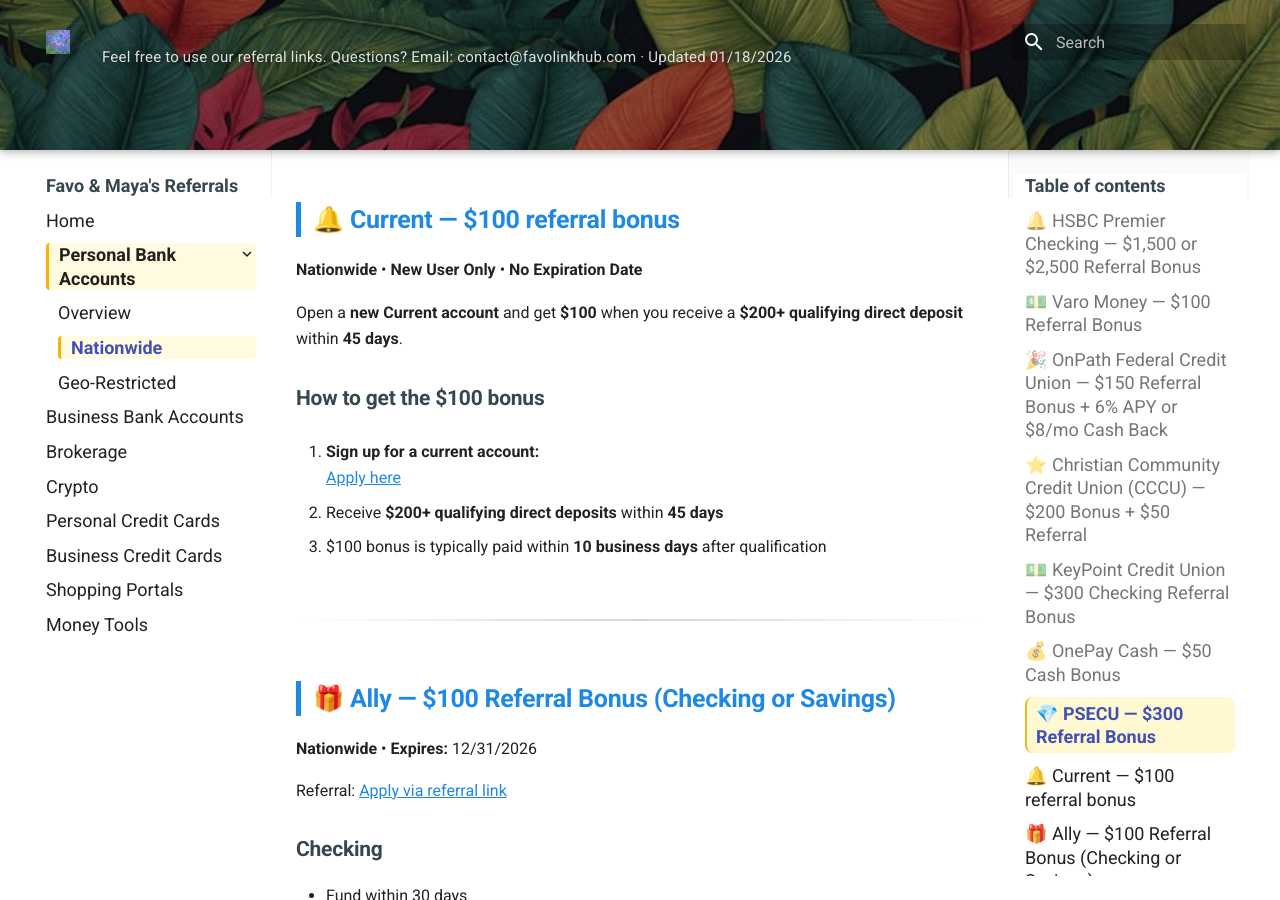
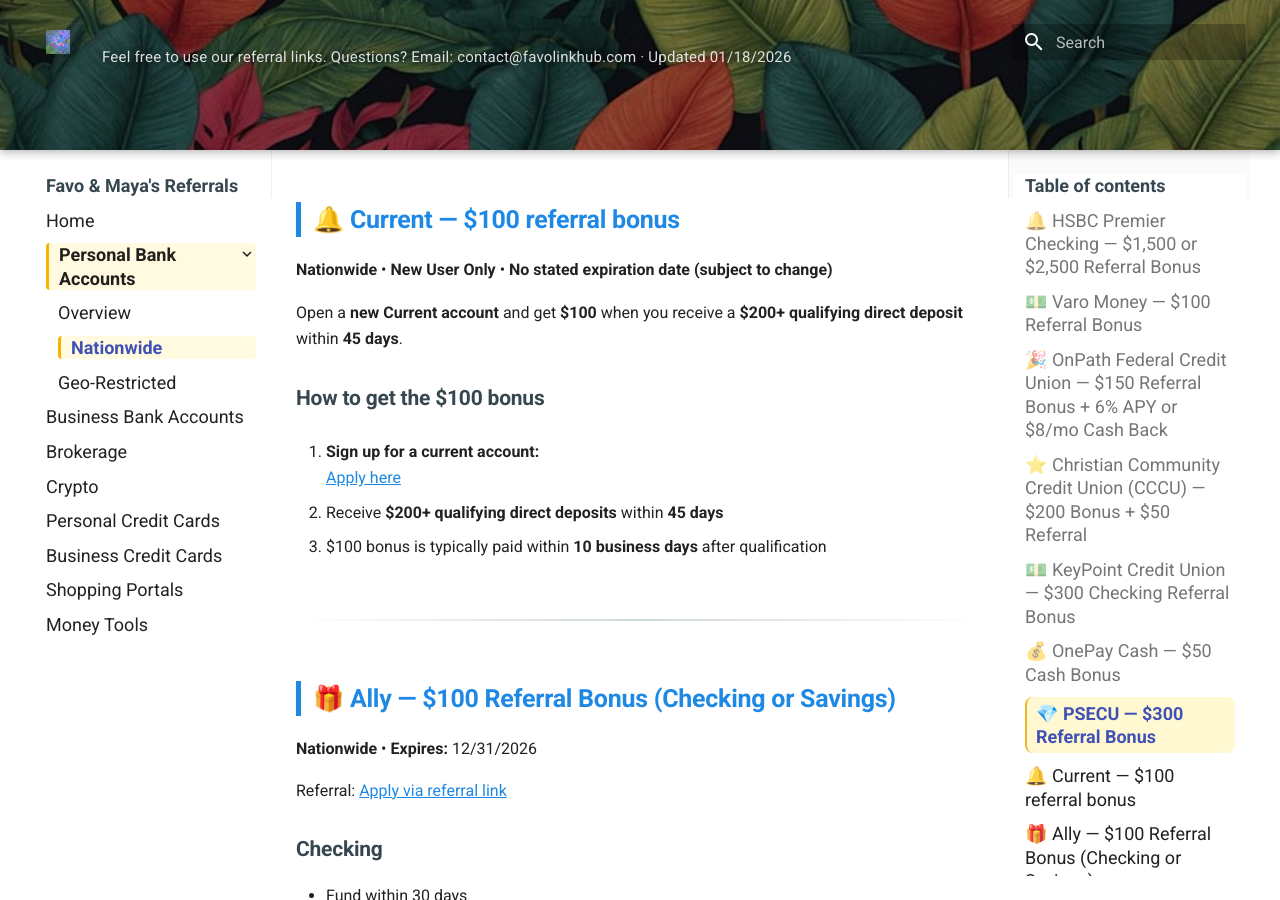
Before and after one commit to whispersofzephyr/favolinkhub-site, an MkDocs documentation site: the page built from docs/personal-bank-nationwide.md, in a window 1280 px wide and 900 px high, scrolled down 12461 px. Built offline with MkDocs 1.6.1 and Material for MkDocs 9.7.7, drawn with Linux system fonts in a browser that asks for light colours.

Commit message:
Update personal-bank-nationwide.md

```diff
--- a/docs/personal-bank-nationwide.md
+++ b/docs/personal-bank-nationwide.md
@@ -437,7 +437,7 @@ You are **NOT eligible** if **any** of the following apply:
 ---
 
 ## 🔔 Current — $100 referral bonus
-**Nationwide** • **New User Only** • **No Expiration Date**
+**Nationwide** • **New User Only** • **No stated expiration date (subject to change)**
 
 Open a **new Current account** and get **$100** when you receive a **$200+ qualifying direct deposit** within **45 days**.
 
```
